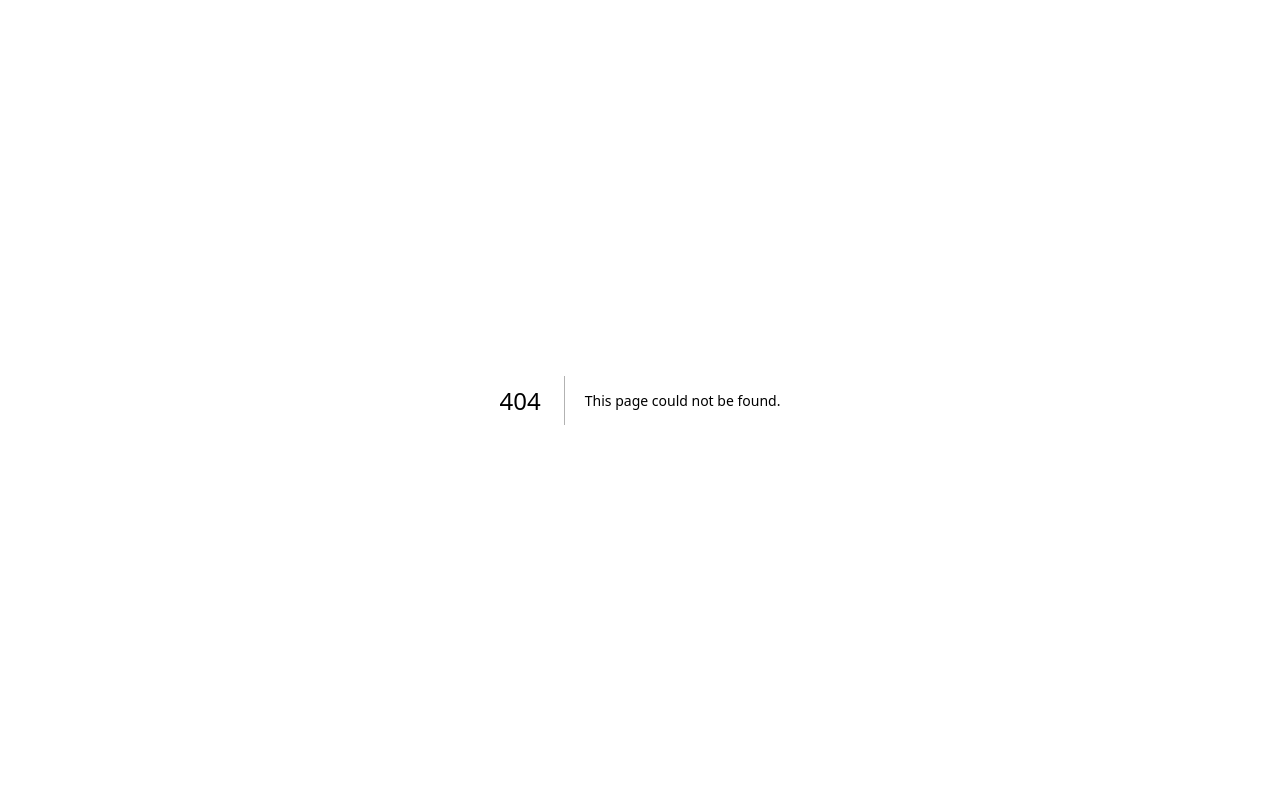
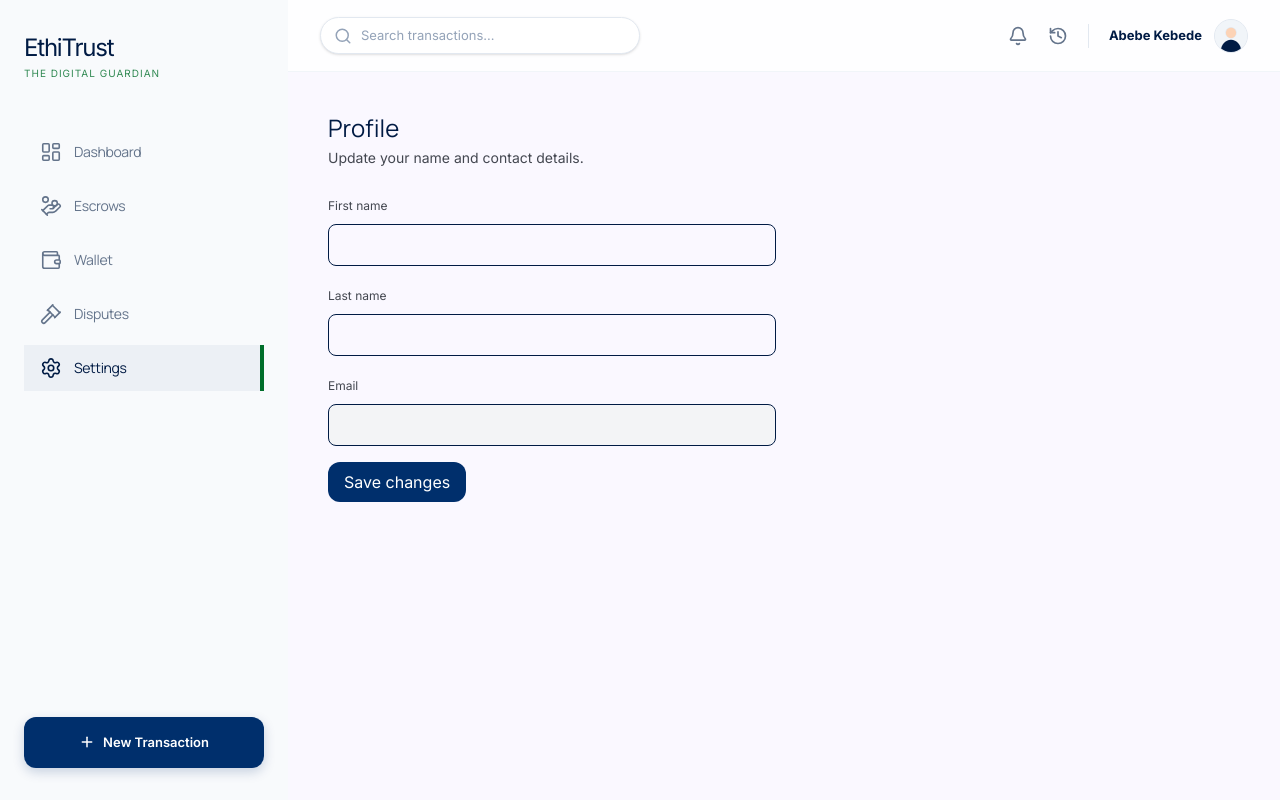
Before and after one commit to Ethitrust/frontend, a Next.js app: page /settings/profile in a window 1280 px wide. Before the commit this address had no page. Built offline with nearby package versions, Linux system fonts and the light colour scheme; no server answers.

Commit message:
Settings

```diff
--- a/app/settings/page.tsx
+++ b/app/settings/page.tsx
@@ -1,26 +1,37 @@
-import { Bell, KeyRound, MonitorSmartphone, Settings as SettingsIcon, Shield } from "lucide-react";
+import { Bell, KeyRound, MonitorSmartphone, Settings as SettingsIcon, Shield, UserRound } from "lucide-react";
+import Link from "next/link";
 import { UserShell } from "@/components/user-shell";
 
 const sections = [
   {
+    title: "Profile",
+    body: "Name, contact, and account details.",
+    icon: UserRound,
+    href: "/settings/profile",
+  },
+  {
     title: "Security",
     body: "Multi-factor authentication, trusted devices, and session revoke.",
     icon: Shield,
+    href: "/settings/security",
   },
   {
     title: "Notifications",
     body: "Escrow events, dispute updates, and weekly statements.",
     icon: Bell,
+    href: "/settings/notifications",
   },
   {
     title: "API keys",
     body: "Rotate keys and manage webhooks (business tier).",
     icon: KeyRound,
+    href: "/settings/developer",
   },
   {
     title: "Sessions",
     body: "See where you are signed in and sign out remotely.",
     icon: MonitorSmartphone,
+    href: "/settings/security",
   },
 ];
 
@@ -49,9 +60,9 @@ export default function SettingsPage() {
                 <div className="min-w-0">
                   <h2 className="font-heading text-base font-normal text-[#001b44]">{s.title}</h2>
                   <p className="mt-1 text-sm leading-relaxed text-[#434750]">{s.body}</p>
-                  <button type="button" className="mt-4 text-sm font-semibold text-[#002f6c]">
+                  <Link href={s.href || '#'} className="mt-4 inline-block text-sm font-semibold text-[#002f6c]">
                     Configure
-                  </button>
+                  </Link>
                 </div>
               </div>
             </section>
--- /dev/null
+++ b/app/settings/profile/page.tsx
@@ -0,0 +1,98 @@
+"use client";
+
+import React, { useEffect, useState } from "react";
+import { UserShell } from "@/components/user-shell";
+import { fetchApi } from "@/lib/api";
+
+export default function ProfilePage() {
+  const [firstName, setFirstName] = useState("");
+  const [lastName, setLastName] = useState("");
+  const [email, setEmail] = useState("");
+  const [loading, setLoading] = useState(true);
+  const [saving, setSaving] = useState(false);
+  const [message, setMessage] = useState("");
+
+  useEffect(() => {
+    let mounted = true;
+    (async () => {
+      try {
+        const data = await fetchApi("/auth/me");
+        if (!mounted) return;
+        setFirstName(data.first_name ?? data.firstName ?? "");
+        setLastName(data.last_name ?? data.lastName ?? "");
+        setEmail(data.email ?? "");
+      } catch (err) {
+        console.error(err);
+      } finally {
+        if (mounted) setLoading(false);
+      }
+    })();
+    return () => {
+      mounted = false;
+    };
+  }, []);
+
+  const handleSubmit = async (e: React.FormEvent<HTMLFormElement>) => {
+    e.preventDefault();
+    setMessage("");
+    setSaving(true);
+    try {
+      const payload = { first_name: firstName, last_name: lastName };
+      await fetchApi("/auth/me", { method: "PUT", body: JSON.stringify(payload) });
+      setMessage("Profile updated");
+    } catch (err) {
+      console.error(err);
+      setMessage("Failed to update profile");
+    } finally {
+      setSaving(false);
+    }
+  };
+
+  return (
+    <UserShell>
+      <div>
+        <header className="mb-6">
+          <h1 className="font-heading text-2xl font-normal">Profile</h1>
+          <p className="mt-1 text-sm text-[#434750]">Update your name and contact details.</p>
+        </header>
+
+        {loading ? (
+          <div>Loading...</div>
+        ) : (
+          <form onSubmit={handleSubmit} className="space-y-4 max-w-md">
+            <label className="block">
+              <span className="text-xs text-[#434750]">First name</span>
+              <input
+                value={firstName}
+                onChange={(e) => setFirstName(e.target.value)}
+                className="mt-2 w-full rounded-lg border px-3 py-2"
+              />
+            </label>
+
+            <label className="block">
+              <span className="text-xs text-[#434750]">Last name</span>
+              <input
+                value={lastName}
+                onChange={(e) => setLastName(e.target.value)}
+                className="mt-2 w-full rounded-lg border px-3 py-2"
+              />
+            </label>
+
+            <label className="block">
+              <span className="text-xs text-[#434750]">Email</span>
+              <input value={email} readOnly className="mt-2 w-full rounded-lg border px-3 py-2 bg-[#f3f4f6]" />
+            </label>
+
+            {message && <div className="text-sm text-[#001b44]">{message}</div>}
+
+            <div>
+              <button type="submit" disabled={saving} className="rounded-xl bg-[#002f6c] px-4 py-2 text-white">
+                {saving ? "Saving..." : "Save changes"}
+              </button>
+            </div>
+          </form>
+        )}
+      </div>
+    </UserShell>
+  );
+}
--- /dev/null
+++ b/app/settings/security/page.tsx
@@ -0,0 +1,112 @@
+"use client";
+
+import React, { useEffect, useState } from "react";
+import { UserShell } from "@/components/user-shell";
+import { fetchApi } from "@/lib/api";
+
+type Session = {
+  id: string;
+  ip?: string;
+  user_agent?: string;
+  device?: string;
+  last_active_at?: string;
+  current?: boolean;
+};
+
+export default function SecurityPage() {
+  const [sessions, setSessions] = useState<Session[]>([]);
+  const [loading, setLoading] = useState(true);
+  const [revokingIds, setRevokingIds] = useState<Record<string, boolean>>({});
+  const [globalRevoking, setGlobalRevoking] = useState(false);
+  const [error, setError] = useState("");
+
+  const load = async () => {
+    setLoading(true);
+    setError("");
+    try {
+      const data = await fetchApi("/auth/sessions");
+      setSessions(Array.isArray(data) ? data : data.sessions ?? []);
+    } catch (err) {
+      console.error(err);
+      setError("Failed to load sessions.");
+    } finally {
+      setLoading(false);
+    }
+  };
+
+  useEffect(() => {
+    load();
+  }, []);
+
+  const revoke = async (id?: string) => {
+    setError("");
+    if (id) {
+      setRevokingIds((s) => ({ ...s, [id]: true }));
+      try {
+        await fetchApi(`/auth/sessions/${id}`, { method: "DELETE" });
+        setSessions((s) => s.filter((sess) => sess.id !== id));
+      } catch (err) {
+        console.error(err);
+        setError("Failed to revoke session.");
+      } finally {
+        setRevokingIds((s) => ({ ...s, [id]: false }));
+      }
+    } else {
+      setGlobalRevoking(true);
+      try {
+        await fetchApi("/auth/sessions", { method: "DELETE" });
+        setSessions([]);
+      } catch (err) {
+        console.error(err);
+        setError("Failed to revoke sessions.");
+      } finally {
+        setGlobalRevoking(false);
+      }
+    }
+  };
+
+  return (
+    <UserShell>
+      <div className="max-w-3xl">
+        <header className="mb-6">
+          <h1 className="font-heading text-2xl font-normal">Security & Sessions</h1>
+          <p className="mt-1 text-sm text-[#434750]">Active sign-ins across devices and locations. Revoke access remotely.</p>
+        </header>
+
+        {error && <div className="rounded-lg border border-[#ffdad6] bg-[rgba(255,218,214,0.35)] px-4 py-3 text-sm text-[#ba1a1a]">{error}</div>}
+
+        <div className="mb-4 flex items-center gap-3">
+          <button className="rounded-xl bg-[#69ff87] px-4 py-2 text-[#002108] font-semibold" onClick={() => revoke()}>
+            {globalRevoking ? "Signing out everywhere..." : "Sign out everywhere"}
+          </button>
+          <button className="rounded-xl bg-white border px-4 py-2 text-[#002f6c]" onClick={load}>
+            Refresh
+          </button>
+        </div>
+
+        {loading ? (
+          <div>Loading sessions...</div>
+        ) : (
+          <ul className="space-y-3">
+            {sessions.length === 0 && <li className="text-sm text-[#64748b]">No active sessions found.</li>}
+            {sessions.map((s) => (
+              <li key={s.id} className="flex items-center justify-between rounded-lg border bg-white p-3">
+                <div>
+                  <div className="font-medium">
+                    {s.device ?? s.user_agent ?? "Unknown device"} {s.current ? <span className="ml-2 text-sm font-semibold text-[#006e2a]">(This session)</span> : null}
+                  </div>
+                  <div className="text-sm text-[#64748b]">{s.ip ?? ""} • Last active {s.last_active_at ?? ""}</div>
+                </div>
+                <div>
+                  <button disabled={Boolean(revokingIds[s.id])} className="rounded-md bg-[#002f6c] px-3 py-1 text-white text-sm" onClick={() => revoke(s.id)}>
+                    {revokingIds[s.id] ? "Revoking..." : "Revoke"}
+                  </button>
+                </div>
+              </li>
+            ))}
+          </ul>
+        )}
+      </div>
+    </UserShell>
+  );
+}
```
